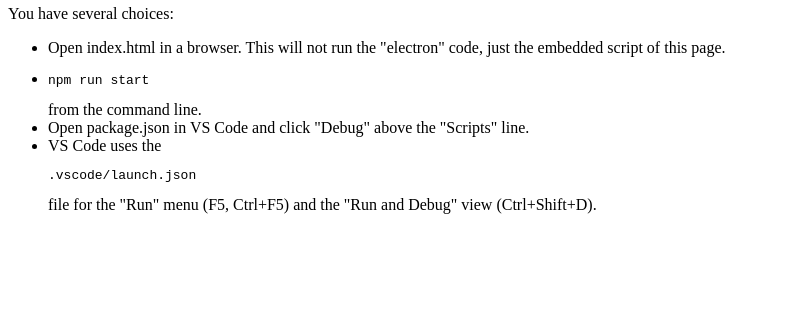
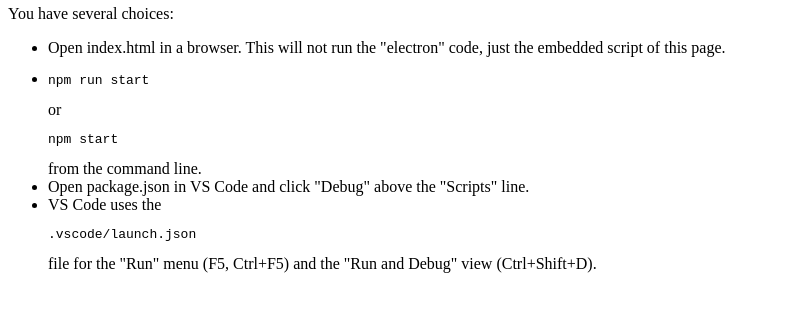
Before and after one commit to yozi66/hello-electron, an Electron app: page index.html in a window 800 px wide. Shown: the part 227-538 px from the top of the page. Drawn offline with Linux system fonts and the light colour scheme.

Commit message:
add the npm start option to index.hml

```diff
--- a/index.html
+++ b/index.html
@@ -18,7 +18,7 @@
     <p>You have several choices:</p>
     <ul>
         <li>Open index.html in a browser. This will not run the "electron" code, just the embedded script of this page.</li>
-        <li><pre>npm run start</pre> from the command line.</li>
+        <li><pre>npm run start</pre> or <pre>npm start</pre> from the command line.</li>
         <li>Open package.json in VS Code and click "Debug" above the "Scripts" line.</li>
         <li>VS Code uses the <pre>.vscode/launch.json</pre> file for the "Run" menu (F5, Ctrl+F5) and the "Run and Debug" view (Ctrl+Shift+D).</li>
     </ul>
```
